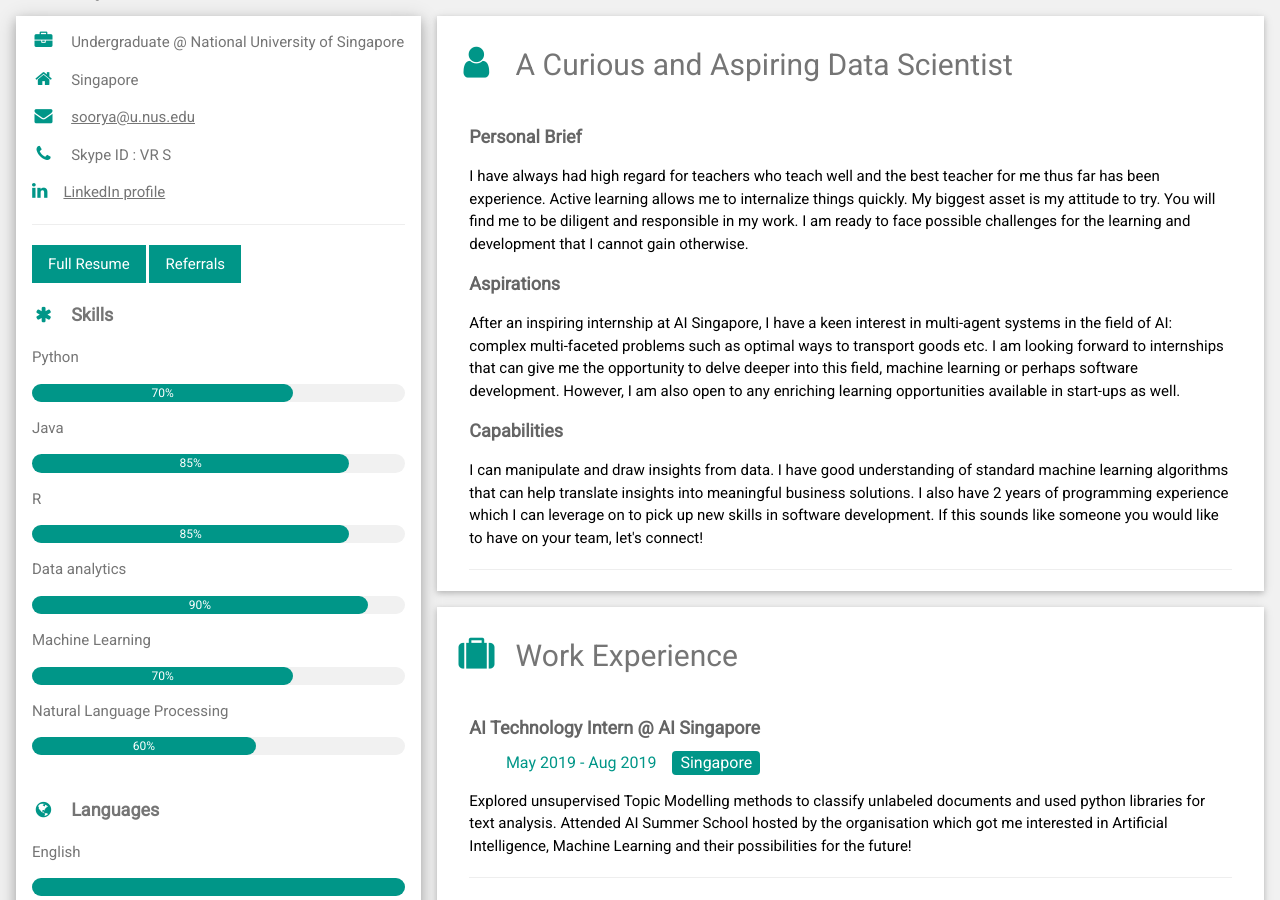
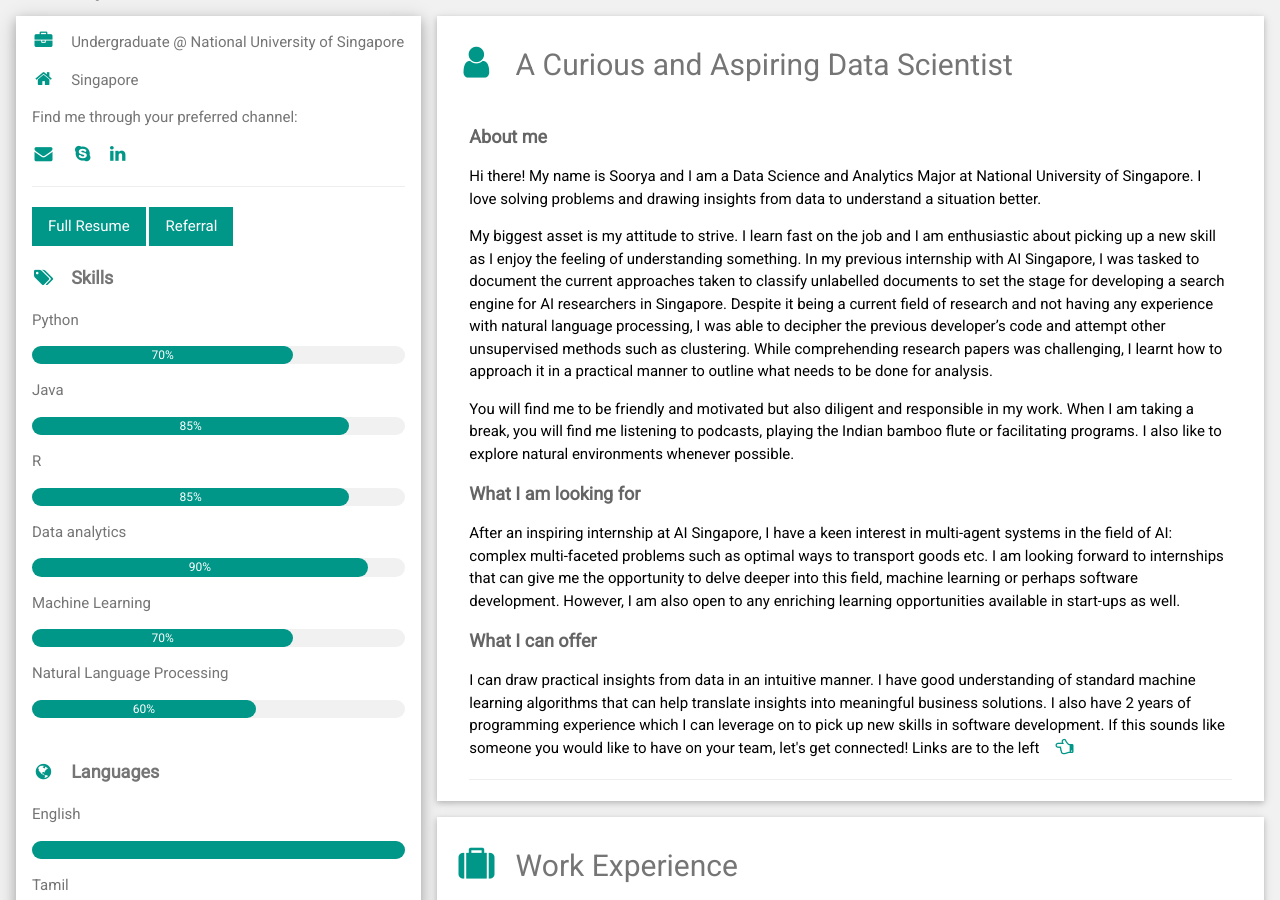
Before and after one commit to VRSoorya/vr_soorya.github.io, a Jekyll site: the page index.html, which Jekyll copies as it is, in a window 1280 px wide and 900 px high. Built offline with Jekyll 4.4.1, drawn with Linux system fonts in a browser that asks for light colours.

Commit message:
added AISG referral
and edited intro

```diff
--- a/index.html
+++ b/index.html
@@ -33,17 +33,18 @@ html,body,h1,h2,h3,h4,h5,h6 {font-family: "Roboto", sans-serif}
         <div class="w3-container">
           <p><i class="fa fa-briefcase fa-fw w3-margin-right w3-large w3-text-teal"></i>Undergraduate @ National University of Singapore</p>
           <p><i class="fa fa-home fa-fw w3-margin-right w3-large w3-text-teal"></i>Singapore</p>
-          <p><a href="soorya@u.nus.edu"><i class="fa fa-envelope fa-fw w3-margin-right w3-large w3-text-teal"></i>soorya@u.nus.edu</a></p>
-          <p><i class="fa fa-phone fa-fw w3-margin-right w3-large w3-text-teal"></i>Skype ID : VR S</p>
-          <p><a href="https://www.linkedin.com/in/vrsoorya/"><i class="fa fa-linkedin w3-margin-right w3-large w3-text-teal"></i>LinkedIn profile</a></p>
+          <p> Find me through your preferred channel: </p>
+            <a href="soorya@u.nus.edu"><i class="fa fa-envelope fa-fw w3-margin-right w3-large w3-text-teal"></i></a>
+            <a href="https://join.skype.com/invite/pySsTsR6AbCo"><i class="fa fa-skype w3-margin-right w3-large w3-text-teal"></i></a>
+            <a href="https://www.linkedin.com/in/vrsoorya/"><i class="fa fa-linkedin w3-margin-right w3-large w3-text-teal"></i></a>
           <hr>
 
           <div class="w3-bar">
             <button class="w3-button w3-teal">Full Resume</button>
-            <button class="w3-button w3-teal">Referrals</button>
+            <a href="vrsoorya.github.io/pdfs/AISG_referral.pdf" target="_blank"><button class="w3-button w3-teal">Referral</button></a>
           </div>
 
-          <p class="w3-large"><b><i class="fa fa-asterisk fa-fw w3-margin-right w3-text-teal"></i>Skills</b></p>
+          <p class="w3-large"><b><i class="fa fa-tags fa-fw w3-margin-right w3-text-teal"></i>Skills</b></p>
           <p>Python</p>
           <div class="w3-light-grey w3-round-xlarge w3-small">
             <div class="w3-container w3-center w3-round-xlarge w3-teal" style="width:70%">70%</div>
@@ -94,12 +95,14 @@ html,body,h1,h2,h3,h4,h5,h6 {font-family: "Roboto", sans-serif}
         <div class="w3-container w3-card w3-white w3-margin-bottom">
         <h2 class="w3-text-grey w3-padding-16"><i class="fa fa-user fa-fw w3-margin-right w3-xxlarge w3-text-teal"></i></i>A Curious and Aspiring Data Scientist</h2>
         <div class="w3-container">
-          <h5 class="w3-opacity"><b>Personal Brief</b></h5>
-          <p>I have always had high regard for teachers who teach well and the best teacher for me thus far has been experience. Active learning allows me to internalize things quickly. My biggest asset is my attitude to try. You will find me to be diligent and responsible in my work. I am ready to face possible challenges for the learning and development that I cannot gain otherwise.</p>
-          <h5 class="w3-opacity"><b>Aspirations</b></h5>
+          <h5 class="w3-opacity"><b>About me</b></h5>
+          <p>Hi there! My name is Soorya and I am a Data Science and Analytics Major at National University of Singapore. I love solving problems and drawing insights from data to understand a situation better.</p>
+          <p>My biggest asset is my attitude to strive. I learn fast on the job and I am enthusiastic about picking up a new skill as I enjoy the feeling of understanding something. In my previous internship with AI Singapore, I was tasked to document the current approaches taken to classify unlabelled documents to set the stage for developing a search engine for AI researchers in Singapore. Despite it being a current field of research and not having any experience with natural language processing, I was able to decipher the previous developer’s code and attempt other unsupervised methods such as clustering. While comprehending research papers was challenging, I learnt how to approach it in a practical manner to outline what needs to be done for analysis.</p>
+          <p>You will find me to be friendly and motivated but also diligent and responsible in my work. When I am taking a break, you will find me listening to podcasts, playing the Indian bamboo flute or facilitating programs. I also like to explore natural environments whenever possible.</p>
+          <h5 class="w3-opacity"><b>What I am looking for</b></h5>
           <p>After an inspiring internship at AI Singapore, I have a keen interest in multi-agent systems in the field of AI: complex multi-faceted problems such as optimal ways to transport goods etc. I am looking forward to internships that can give me the opportunity to delve deeper into this field, machine learning or perhaps software development. However, I am also open to any enriching learning opportunities available in start-ups as well.</p>
-          <h5 class="w3-opacity"><b>Capabilities</b></h5>
-          <p>I can manipulate and draw insights from data. I have good understanding of standard machine learning algorithms that can help translate insights into meaningful business solutions. I also have 2 years of programming experience which I can leverage on to pick up new skills in software development. If this sounds like someone you would like to have on your team, let's connect!</p>
+          <h5 class="w3-opacity"><b>What I can offer</b></h5>
+          <p>I can draw practical insights from data in an intuitive manner. I have good understanding of standard machine learning algorithms that can help translate insights into meaningful business solutions. I also have 2 years of programming experience which I can leverage on to pick up new skills in software development. If this sounds like someone you would like to have on your team, let's get connected! Links are to the left<i class="fa fa-hand-o-left w3-margin-left w3-large w3-text-teal"></i></p>
           <hr>
         </div>
       </div>
@@ -108,13 +111,13 @@ html,body,h1,h2,h3,h4,h5,h6 {font-family: "Roboto", sans-serif}
         <h2 class="w3-text-grey w3-padding-16"><i class="fa fa-suitcase fa-fw w3-margin-right w3-xxlarge w3-text-teal"></i>Work Experience</h2>
         <div class="w3-container">
           <h5 class="w3-opacity"><b>AI Technology Intern @ AI Singapore</b></h5>
-          <h6 class="w3-text-teal"><i class="fa fa-calendar-alt fa-fw w3-margin-right"></i>May 2019 - Aug 2019<span class="w3-tag w3-teal w3-round w3-margin-left">Singapore</span></h6>
+          <h6 class="w3-text-teal"><i class="fa fa-calendar fa-fw w3-margin-right"></i>May 2019 - Aug 2019<span class="w3-tag w3-teal w3-round w3-margin-left">Singapore</span></h6>
           <p>Explored unsupervised Topic Modelling methods to classify unlabeled documents and used python libraries for text analysis. Attended AI Summer School hosted by the organisation which got me interested in Artificial Intelligence, Machine Learning and their possibilities for the future!</p>
           <hr>
         </div>
         <div class="w3-container">
           <h5 class="w3-opacity"><b>Administrative and Sales Intern @ Tertiary Infotech Private Limited</b></h5>
-          <h6 class="w3-text-teal"><i class="fa fa-calendar-alt fa-fw w3-margin-right"></i>Mar 2017 - Aug 2017<span class="w3-tag w3-teal w3-round w3-margin-left">Singapore</span></h6>
+          <h6 class="w3-text-teal"><i class="fa fa-calendar fa-fw w3-margin-right"></i>Mar 2017 - Aug 2017<span class="w3-tag w3-teal w3-round w3-margin-left">Singapore</span></h6>
           <p>Handled logistics and purchases of robotics items in the shop and managed the concerns of customers and workshop trainers. Eye-opening internship at a small start up where I met inspiring people and delved deeper into the tech world...</p>
           <hr>
         </div>
@@ -124,26 +127,26 @@ html,body,h1,h2,h3,h4,h5,h6 {font-family: "Roboto", sans-serif}
         <h2 class="w3-text-grey w3-padding-16"><i class="fa fa-paperclip fa-fw w3-margin-right w3-xxlarge w3-text-teal"></i>Project Work</h2>
         <div class="w3-container">
           <h5 class="w3-opacity"><b>Discrete Event Simulator</b></h5>
-          <h6 class="w3-text-teal"><i class="fa fa-calendar-alt fa-fw w3-margin-right"></i>On-going Coursework<span class="w3-tag w3-teal w3-round w3-margin-left">Individual Project</span></h6>
+          <h6 class="w3-text-teal"><i class="fa fa-calendar fa-fw w3-margin-right"></i>On-going Coursework<span class="w3-tag w3-teal w3-round w3-margin-left">Individual Project</span></h6>
           <p>Developing a Java program to perform the task of a discrete event simulator given an input of chronological timings of stimuli events.</p>
           <hr>
         </div>
         <div class="w3-container">
           <h5 class="w3-opacity"><b>Data Science Project</b></h5>
-          <h6 class="w3-text-teal"><i class="fa fa-calendar-alt fa-fw w3-margin-right"></i>Aug 2019 - Sep 2019<span class="w3-tag w3-teal w3-round w3-margin-left">Group Project</span></h6>
+          <h6 class="w3-text-teal"><i class="fa fa-calendar fa-fw w3-margin-right"></i>Aug 2019 - Sep 2019<span class="w3-tag w3-teal w3-round w3-margin-left">Group Project</span></h6>
           <p>Performed customer analysis to better understand purchasing behaviour in different types of stores across Thailand. Considered possible strategies to boost sales and retain customers.</p>
           <hr>
         </div>
         <div class="w3-container">
           <h5 class="w3-opacity"><b>Machine Learning Project</b></h5>
-          <h6 class="w3-text-teal"><i class="fa fa-calendar-alt fa-fw w3-margin-right"></i>Aug 2018 - Nov 2018<span class="w3-tag w3-teal w3-round w3-margin-left">Group Project</span></h6>
+          <h6 class="w3-text-teal"><i class="fa fa-calendar fa-fw w3-margin-right"></i>Aug 2018 - Nov 2018<span class="w3-tag w3-teal w3-round w3-margin-left">Group Project</span></h6>
           <p>Pre-processed data to perform supervised machine learning. Explored regression algorithms to estimate number of footfalls for a location given the time and weather conditions. Experimented with Neural Networks and embedding layers to improve model performance.</p>
           <hr>
         </div>
       </div>
 
       <div class="w3-container w3-card w3-white w3-margin-bottom">
-        <h2 class="w3-text-grey w3-padding-16"><i class='fa fa-award fa-fw w3-margin-right w3-xxlarge w3-text-teal' style='font-size:48px;col:teal'></i></i>Competitions</h2>
+        <h2 class="w3-text-grey w3-padding-16"><i class='fa fa-star fa-fw w3-margin-right w3-xxlarge w3-text-teal' style='font-size:48px;col:teal'></i></i>Competitions</h2>
         <div class="w3-container">
           <h5 class="w3-opacity"><b>NUS Data Science Competition 2018</b></h5>
           <h6 class="w3-text-teal">Finalist Team</h6>
@@ -162,14 +165,14 @@ html,body,h1,h2,h3,h4,h5,h6 {font-family: "Roboto", sans-serif}
         <h2 class="w3-text-grey w3-padding-16"><i class='fa fa-graduation-cap fa-fw w3-margin-right w3-xxlarge w3-text-teal' style='font-size:48px;col:teal'></i></i>Education</h2>
         <div class="w3-container">
           <h5 class="w3-opacity"><b>National University of Singpore</b></h5>
-          <h6 class="w3-text-teal"><i class="fa fa-calendar-alt fa-fw w3-margin-right"></i>2017 - 2021</h6>
+          <h6 class="w3-text-teal"><i class="fa fa-calendar fa-fw w3-margin-right"></i>2017 - 2021</h6>
           <p>Bachelor of Science in Data Science and Analytics (Honours)</p>
           <p>Completed NUS University Town College Program - read multi-disciplinary seminar-style modules that encourage systems thinking and develop critical analysis and communication skills</p>
           <hr>
         </div>
         <div class="w3-container">
           <h5 class="w3-opacity"><b>Victoria Junior College</b></h5>
-          <h6 class="w3-text-teal"><i class="fa fa-calendar-alt fa-fw w3-margin-right"></i>2015 - 2016</h6>
+          <h6 class="w3-text-teal"><i class="fa fa-calendar fa-fw w3-margin-right"></i>2015 - 2016</h6>
           <p>GCE A-levels</p>
           <p>Completed Young Defense Scientist Program 2015 – participated in a research exposure program with NUS researchers from Centre for Remote Imaging, Sensing and Processing</p>
           <hr>
```
Also changed, not shown: 1 other file.
